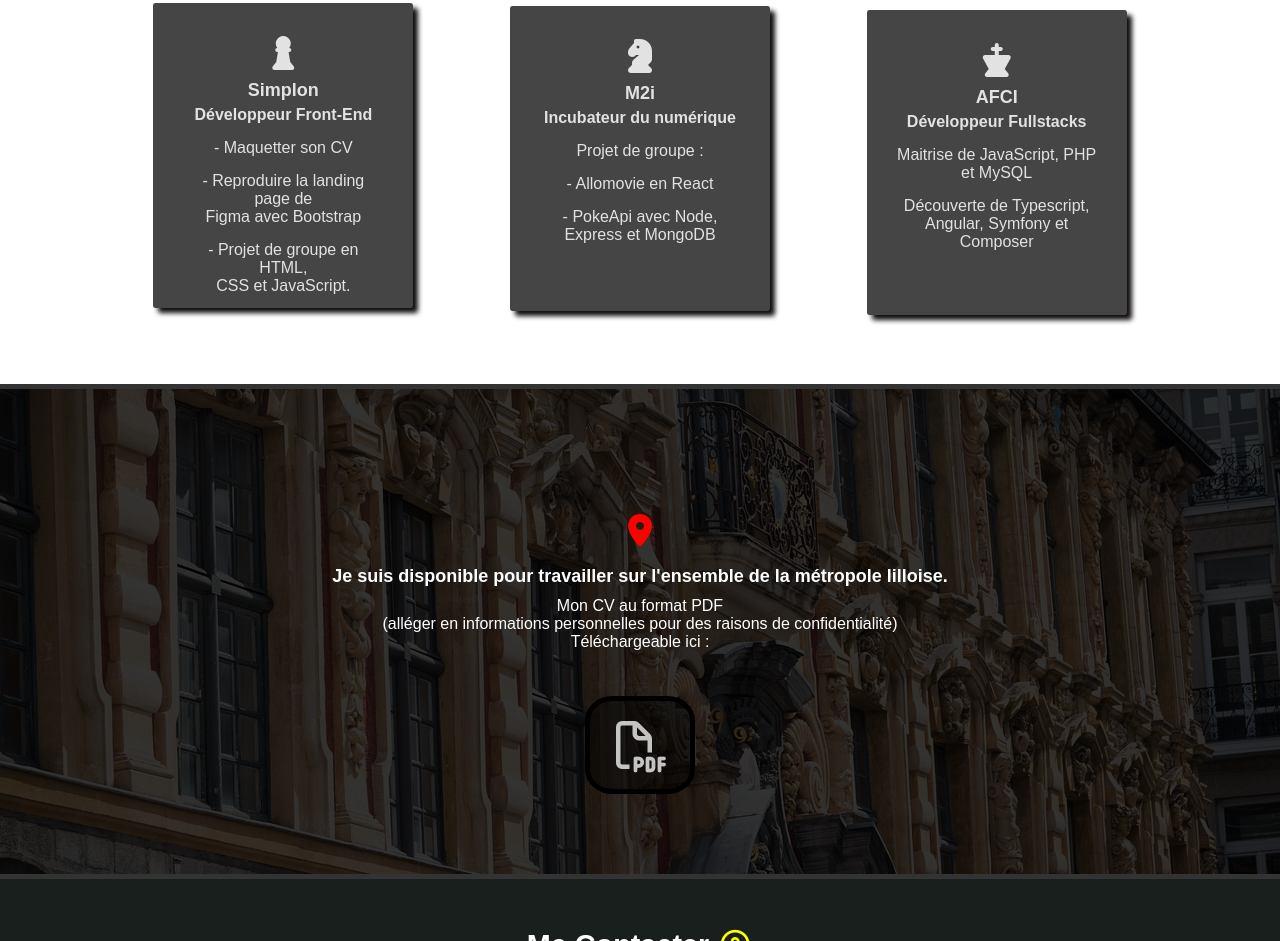
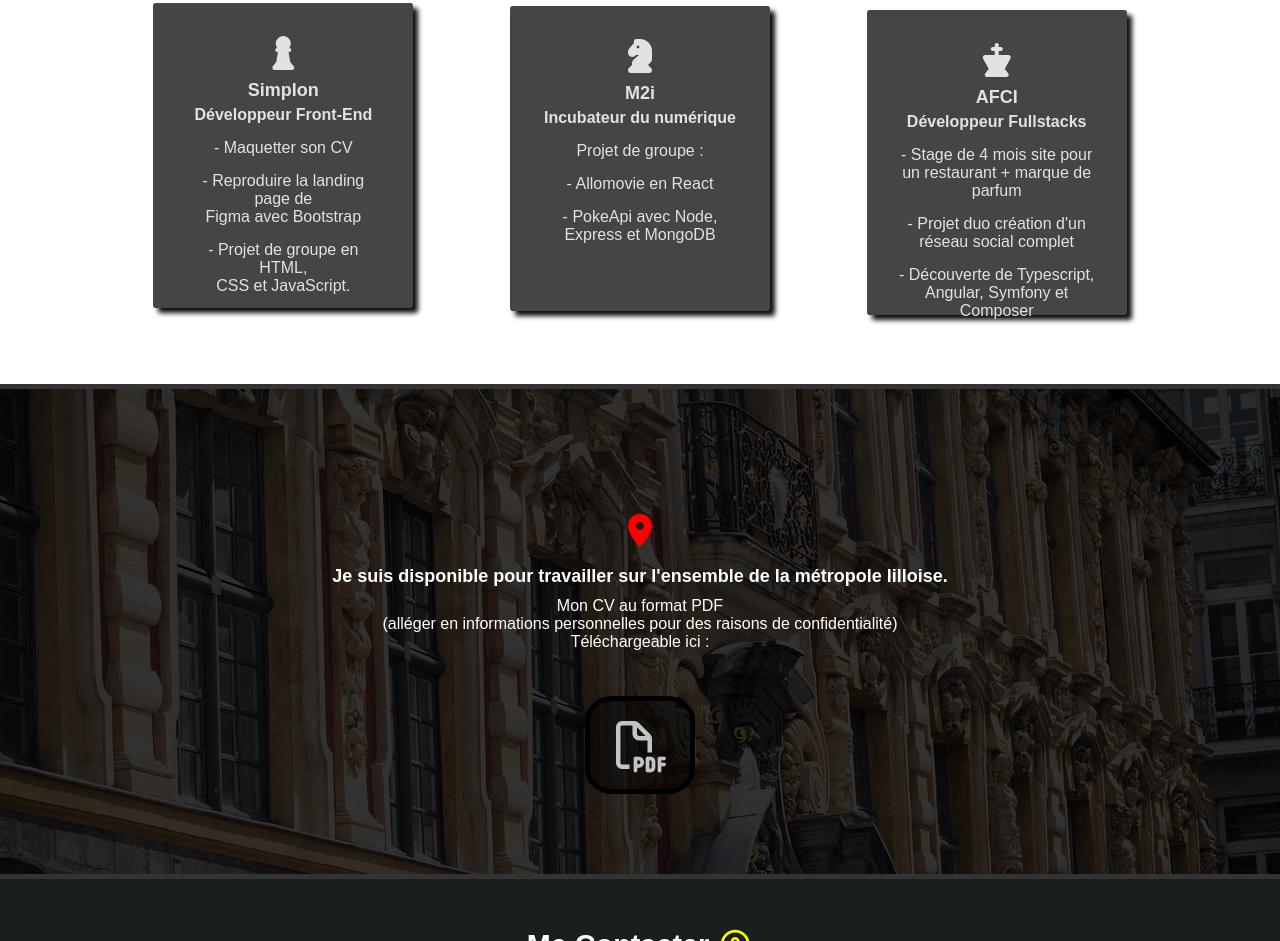
Before and after one commit to Merlin-Luca/Merlin-Luca.github.io, a plain HTML site: page index.html in a window 1280 px wide. Shown: the part 3148-4089 px from the top of the page. Drawn offline with Linux system fonts and the light colour scheme.

Commit message:
mise a jour formation

```diff
--- a/index.html
+++ b/index.html
@@ -242,8 +242,9 @@
             <i class="fa-solid fa-chess-king fa-4x"></i>
             <h2>AFCI</h2>
             <h3>Développeur Fullstacks</h3>
-            <p>Maitrise de JavaScript, PHP et MySQL</p>
-            <p>Découverte de Typescript, <br>Angular,  Symfony et Composer</p>
+            <p>- Stage de 4 mois site pour un restaurant + marque de parfum</p>
+            <p>- Projet duo création d'un réseau social complet</p>
+            <p>- Découverte de Typescript, <br>Angular,  Symfony et Composer</p>
       </div>
     </div>
 
```
